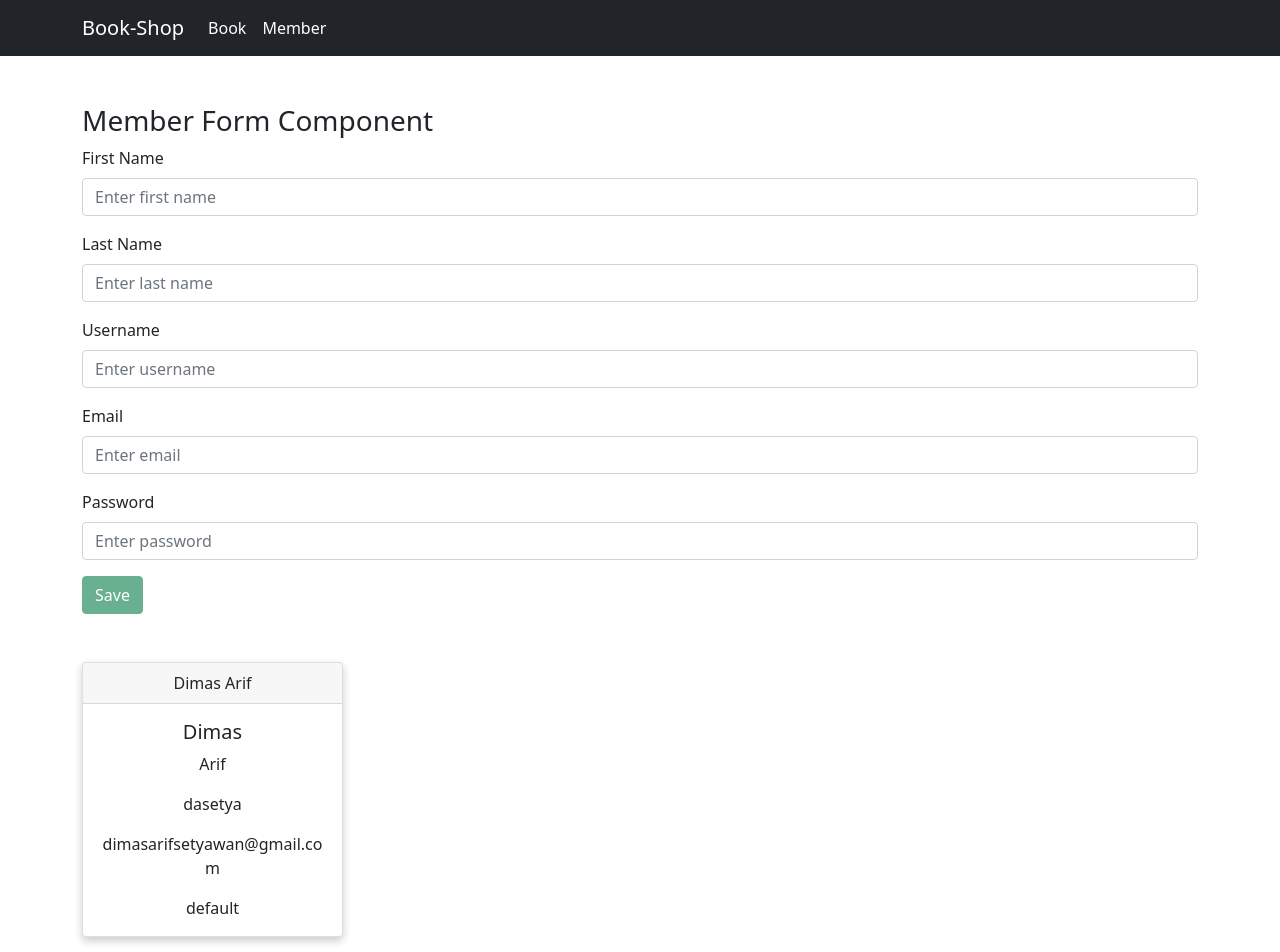
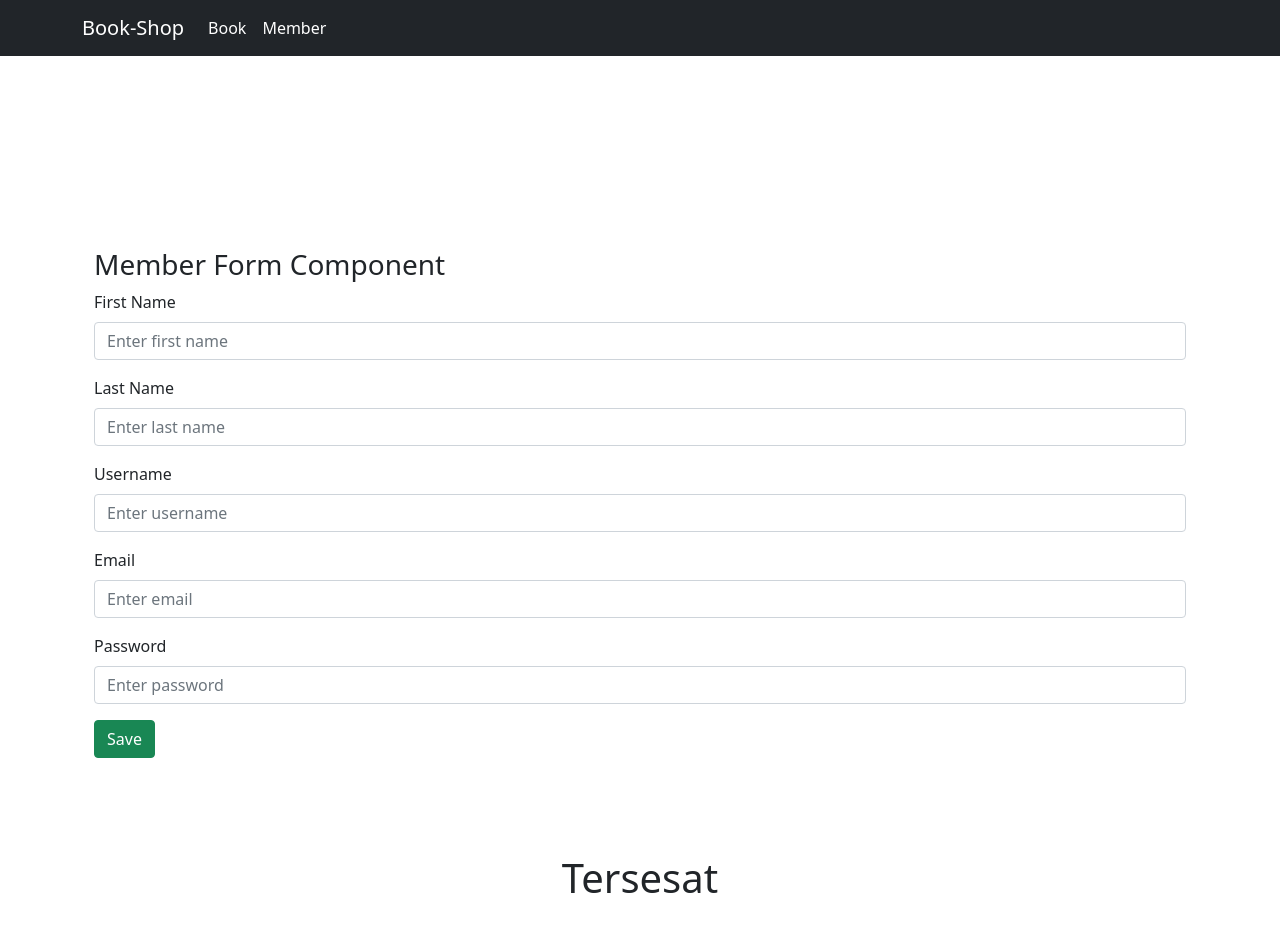
Before and after one commit to DASetya/belajar-react.js, a React (Create React App) app: page /members/add in a window 1280 px wide. Shown: the top 952 px of the page. Built offline with nearby package versions, Linux system fonts and the light colour scheme.

Commit message:
[add] not found page

```diff
--- a/src/App.js
+++ b/src/App.js
@@ -9,21 +9,12 @@ import Home from "./pages/Home";
 import Footer from "./pages/template/Footer";
 import { Route, Switch, BrowserRouter } from "react-router-dom";
 import BookForm from "./components/books/BookForm";
+import MemberList from "./components/members/MemberList";
+import MemberForm from "./components/members/MemberForm"
+import Routing from "./pages/Routing";
 const App = () => {
   return (
-    <>
-      <BrowserRouter>
-        <Navigation />
-        <Switch>
-          <Route path="/" exact component={Home} />
-          <Route path="/books" exact component={BookList} />
-          <Route path="/books/add" exact component={BookForm} />
-          <Route path="/members" component={Members} />
-          <Route path="/members" component={Members} />
-        </Switch>
-        <Footer />
-      </BrowserRouter>
-    </>
+    <Routing />
   );
 };
 
--- /dev/null
+++ b/src/components/404/NotFound.js
@@ -0,0 +1,15 @@
+import React from 'react'
+
+const NotFound = () => {
+    return (
+        <div className="row py-lg-5 text-center" >
+            <div className="col-lg-6 col-md-8 mx-auto" >
+                <h1 className="fw-light" >
+                    Tersesat
+                </h1>
+            </div>
+        </div>
+    )
+}
+
+export default NotFound
--- a/src/components/books/BookComponent.js
+++ b/src/components/books/BookComponent.js
@@ -1,8 +1,9 @@
 import React from "react";
 import { Card, Button, Col } from "react-bootstrap";
+import { Link } from "react-router-dom";
 import './BookComponent.css'
 
-const BookComponent = ({title, description, image, variant}) => {
+const BookComponent = ({bookId, title, description, image, variant}) => {
   return (
     <Col lg={3} md={6}>
       <Card className="book-card mb-3">
@@ -10,7 +11,7 @@ const BookComponent = ({title, description, image, variant}) => {
         <Card.Body className="book-desc">
           <Card.Title>{title}</Card.Title>
           <Card.Text>{description}</Card.Text>
-          <Button variant={variant}>Detail</Button>
+          <Link to={`/books/${bookId}`} className="btn btn-primary" >Detail</Link>
         </Card.Body>
       </Card>
     </Col>
--- /dev/null
+++ b/src/components/books/BookDetail.js
@@ -0,0 +1,13 @@
+import React from 'react'
+import { Row } from 'react-bootstrap'
+
+const BookDetail = ({match}) => {
+    const { id } = match.params
+    return (
+        <Row>
+            <h3>Book Detail By ID {id}</h3>
+        </Row>
+    )
+}
+
+export default BookDetail
--- a/src/components/books/BookForm.js
+++ b/src/components/books/BookForm.js
@@ -3,7 +3,6 @@ import { Container, Row, Form, Button, Col } from "react-bootstrap";
 
 const BookForm = (props) => {
   return (
-    <section className="py-5 container mt-5">
       <Row>
         <Col>
           <h3 className="mt-5">Book Form Component</h3>
@@ -41,7 +40,6 @@ const BookForm = (props) => {
           </Form>
         </Col>
       </Row>
-    </section>
   );
 };
 export default BookForm;
--- a/src/components/members/MemberComponent.js
+++ b/src/components/members/MemberComponent.js
@@ -1,10 +1,10 @@
 import React from "react";
-import { Card } from "react-bootstrap";
+import { Card, Col } from "react-bootstrap";
 import './MemberComponent.css'
 const MemberComponent = ({firstName, lastName, username, email, password}) => {
   return (
-    <div className="col-lg-3">
-      <Card className="member-card text-center mt-5 mb-5">
+    <Col lg={3} md={6}>
+      <Card className="member-card text-center mb-5">
         <Card.Header>{firstName} {lastName}</Card.Header>
         <Card.Body>
           <Card.Title>{firstName}</Card.Title>
@@ -14,7 +14,7 @@ const MemberComponent = ({firstName, lastName, username, email, password}) => {
           <Card.Text>{password}</Card.Text>
         </Card.Body>
       </Card>
-    </div>
+    </Col>
   );
 };
 
--- a/src/components/members/MemberForm.js
+++ b/src/components/members/MemberForm.js
@@ -1,42 +1,19 @@
 import React, { useState } from "react";
-import { Form, Button } from "react-bootstrap";
+import { Form, Button, Row, Col } from "react-bootstrap";
 
 const MemberForm = (props) => {
-  const [firstName, setFirstName] = useState("");
-  const [lastName, setLastName] = useState("");
-  const [username, setUsername] = useState("");
-  const [email, setEmail] = useState("");
-  const [password, setPassword] = useState("");
-  const handleSubmit = (event) => {
-    event.preventDefault();
-
-    const newMember = {
-      id: Math.floor(Math.random() * 100) + 1,
-      firstName: firstName,
-      lastName: lastName,
-      username: username,
-      email: email,
-      password: password,
-    };
-    props.onCreateMember(newMember);
-    setFirstName("");
-    setLastName("");
-    setUsername("");
-    setEmail("");
-    setPassword("");
-  };
   return (
-    <div>
-      <h3 className="mt-5" >Member Form Component</h3>
-      <Form onSubmit={handleSubmit}>
+    <section className="py-5 container mt-5">
+      <Row>
+        <Col>
+          <h3>Member Form Component</h3>
+          <Form>
             <Form.Group className="mb-3" controlId="formBasicFirstName">
               <Form.Label>First Name</Form.Label>
               <Form.Control
                 type="text"
                 placeholder="Enter first name"
                 name="firstName"
-            value={firstName}
-            onChange={e => setFirstName(e.target.value)}
               />
             </Form.Group>
 
@@ -46,8 +23,6 @@ const MemberForm = (props) => {
                 type="text"
                 placeholder="Enter last name"
                 name="lastName"
-            value={lastName}
-            onChange={e => setLastName(e.target.value)}
               />
             </Form.Group>
 
@@ -57,8 +32,6 @@ const MemberForm = (props) => {
                 type="text"
                 placeholder="Enter username"
                 name="username"
-            value={username}
-            onChange={e => setUsername(e.target.value)}
               />
             </Form.Group>
 
@@ -68,8 +41,6 @@ const MemberForm = (props) => {
                 type="email"
                 placeholder="Enter email"
                 name="email"
-            value={email}
-            onChange={e => setEmail(e.target.value)}
               />
             </Form.Group>
 
@@ -79,20 +50,16 @@ const MemberForm = (props) => {
                 type="password"
                 placeholder="Enter password"
                 name="password"
-            value={password}
-            onChange={e => setPassword(e.target.value)}
               />
             </Form.Group>
 
-        <Button
-          variant="success"
-          type="submit"
-          disabled={(!firstName, !lastName, !username, !email, !password)}
-        >
+            <Button variant="success" type="submit">
               Save
             </Button>
           </Form>
-    </div>
+        </Col>
+      </Row>
+    </section>
   );
 };
 export default MemberForm;
--- a/src/components/members/MemberList.js
+++ b/src/components/members/MemberList.js
@@ -1,12 +1,27 @@
-import React from "react";
+import React, { useState } from "react";
 import { Container, Row } from "react-bootstrap";
 import MemberComponent from "./MemberComponent";
+import { Link } from "react-router-dom";
 
 const MemberList = ({ dataMembers }) => {
+  const [members, setMembers] = useState([
+    {
+      id: 1,
+      firstName: "Dimas",
+      lastName: "Arif",
+      username: "dasetya",
+      email: "dimasarifsetyawan@gmail.com",
+      password: "default",
+    },
+  ]);
   return (
-    <Container>
+    <section className="py-5 container mt-5">
+      <h3>Member Page</h3>
+      <Link to="/members/add" className="btn btn-sm btn-success mb-3 text-uppercase">
+        add member
+      </Link>
       <Row>
-        {dataMembers.map((member) => (
+        {members.map((member) => (
           <MemberComponent
             key={member.id}
             firstName={member.firstName}
@@ -18,7 +33,7 @@ const MemberList = ({ dataMembers }) => {
           />
         ))}
       </Row>
-    </Container>
+    </section>
   );
 };
 export default MemberList;
--- a/src/components/members/Members.js
+++ b/src/components/members/Members.js
@@ -4,28 +4,9 @@ import MemberForm from "./MemberForm";
 import MemberList from "./MemberList";
 
 const Members = () => {
-  const [getMembers, setMembers] = useState([{
-    id: 1,
-    firstName: "Dimas",
-    lastName: "Arif",
-    username: "dasetya",
-    email: "dimasarifsetyawan@gmail.com",
-    password: "default"
-  }]);
-  const eventCreateMember = (member) => {
-    setMembers(getMembers.concat(member));
-    console.log(getMembers);
-  };
   return (
-    <Container>
-      <Row>
-        <MemberForm onCreateMember={eventCreateMember} />
-      </Row>
-
-      <Row>
-        <MemberList dataMembers={getMembers} />
-      </Row>
-    </Container>
+    <>
+    </>
   );
 };
 export default Members;
--- /dev/null
+++ b/src/pages/Routing.js
@@ -0,0 +1,33 @@
+import React from "react";
+import { Route, Switch, BrowserRouter } from "react-router-dom";
+import BookList from "../components/books/BookList";
+import BookForm from "../components/books/BookForm";
+import MemberList from "../components/members/MemberList";
+import MemberForm from "../components/members/MemberForm";
+import Navigation from "./template/Navigation";
+import Home from "./Home";
+import Footer from "./template/Footer";
+import BookDetail from "../components/books/BookDetail";
+import NotFound from "../components/404/NotFound";
+
+const Routing = () => {
+  return (
+    <BrowserRouter>
+      <Navigation />
+      <Switch>
+        <section className="py-5 container mt-5">
+          <Route path="/" exact component={Home} />
+          <Route path="/books" exact component={BookList} />
+          <Route path="/books/add" exact component={BookForm} />
+          <Route path="/books/:id" component={BookDetail} />
+          <Route path="/members" exact component={MemberList} />
+          <Route path="/members/add" exact component={MemberForm} />
+          <Route path="*" component={NotFound} />
+        </section>
+      </Switch>
+      <Footer />
+    </BrowserRouter>
+  );
+};
+
+export default Routing;
```
Also changed, not shown: src/components/books/BookList.js (+28 -8 lines). Lines whose indentation alone changed are shown as unchanged.
